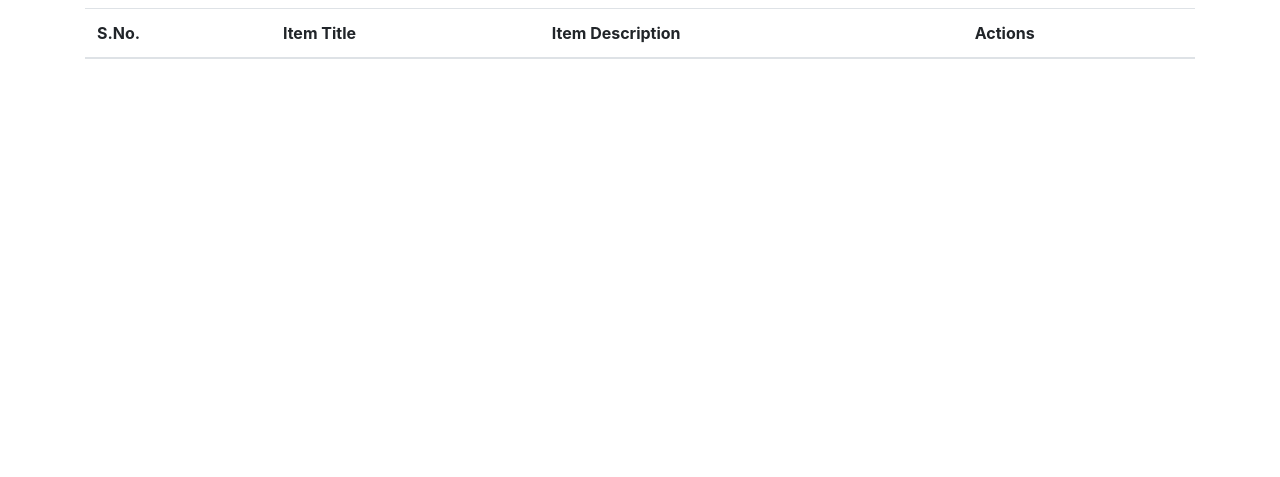
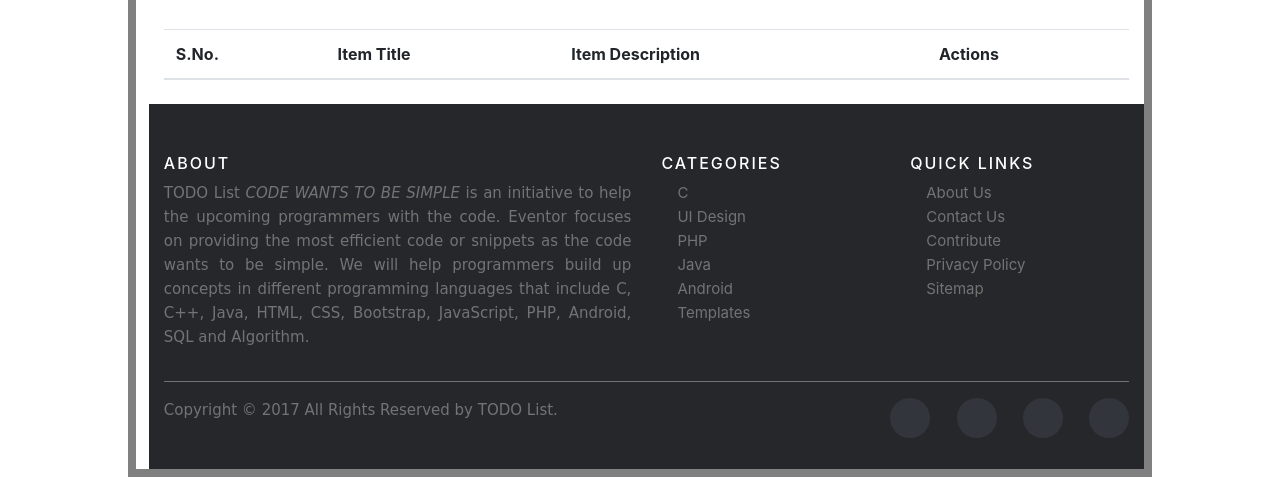
Before and after one commit to chaudhary19/TODO-List, a plain HTML site: page index.html in a window 1280 px wide. Shown: the part 562-1039 px from the top of the page. Before the commit the page ends 800 px from the top, so only its background shows below. Drawn offline with nearby package versions, Linux system fonts and the light colour scheme.

Commit message:
Added Footer

```diff
--- a/css/style.css
+++ b/css/style.css
@@ -18,3 +18,174 @@ p{
 #bottomborder{
 	border-top: 0.5px solid lightgrey;
 }
+
+.site-footer
+{
+  background-color:#26272b;
+  padding:45px 0 20px;
+  font-size:15px;
+  line-height:24px;
+  color:#737373;
+}
+.site-footer hr
+{
+  border-top-color:#bbb;
+  opacity:0.5
+}
+.site-footer hr.small
+{
+  margin:20px 0
+}
+.site-footer h6
+{
+  color:#fff;
+  font-size:16px;
+  text-transform:uppercase;
+  margin-top:5px;
+  letter-spacing:2px
+}
+.site-footer a
+{
+  color:#737373;
+}
+.site-footer a:hover
+{
+  color:#3366cc;
+  text-decoration:none;
+}
+.footer-links
+{
+  padding-left:0;
+  list-style:none
+}
+.footer-links li
+{
+  display:block
+}
+.footer-links a
+{
+  color:#737373
+}
+.footer-links a:active,.footer-links a:focus,.footer-links a:hover
+{
+  color:#3366cc;
+  text-decoration:none;
+}
+.footer-links.inline li
+{
+  display:inline-block
+}
+.site-footer .social-icons
+{
+  text-align:right
+}
+.site-footer .social-icons a
+{
+  width:40px;
+  height:40px;
+  line-height:40px;
+  margin-left:6px;
+  margin-right:0;
+  border-radius:100%;
+  background-color:#33353d
+}
+.copyright-text
+{
+  margin:0
+}
+@media (max-width:991px)
+{
+  .site-footer [class^=col-]
+  {
+    margin-bottom:30px
+  }
+}
+@media (max-width:767px)
+{
+  .site-footer
+  {
+    padding-bottom:0
+  }
+  .site-footer .copyright-text,.site-footer .social-icons
+  {
+    text-align:center
+  }
+}
+.social-icons
+{
+  padding-left:0;
+  margin-bottom:0;
+  list-style:none
+}
+.social-icons li
+{
+  display:inline-block;
+  margin-bottom:4px
+}
+.social-icons li.title
+{
+  margin-right:15px;
+  text-transform:uppercase;
+  color:#96a2b2;
+  font-weight:700;
+  font-size:13px
+}
+.social-icons a{
+  background-color:#eceeef;
+  color:#818a91;
+  font-size:16px;
+  display:inline-block;
+  line-height:44px;
+  width:44px;
+  height:44px;
+  text-align:center;
+  margin-right:8px;
+  border-radius:100%;
+  -webkit-transition:all .2s linear;
+  -o-transition:all .2s linear;
+  transition:all .2s linear
+}
+.social-icons a:active,.social-icons a:focus,.social-icons a:hover
+{
+  color:#fff;
+  background-color:#29aafe
+}
+.social-icons.size-sm a
+{
+  line-height:34px;
+  height:34px;
+  width:34px;
+  font-size:14px
+}
+.social-icons a.facebook:hover
+{
+  background-color:#3b5998
+}
+.social-icons a.twitter:hover
+{
+  background-color:#00aced
+}
+.social-icons a.linkedin:hover
+{
+  background-color:#007bb6
+}
+.social-icons a.dribbble:hover
+{
+  background-color:#ea4c89
+}
+@media (max-width:767px)
+{
+  .social-icons li.title
+  {
+    display:block;
+    margin-right:0;
+    font-weight:600
+  }
+}
+
+.overlap {
+  position: relative;
+  z-index: 2;
+  margin-top: -150px;
+
+}
--- a/index.html
+++ b/index.html
@@ -7,6 +7,8 @@
 
     <!-- Bootstrap CSS -->
     <link rel="stylesheet" href="https://stackpath.bootstrapcdn.com/bootstrap/4.5.0/css/bootstrap.min.css" integrity="sha384-9aIt2nRpC12Uk9gS9baDl411NQApFmC26EwAOH8WgZl5MYYxFfc+NcPb1dKGj7Sk" crossorigin="anonymous">
+
+    <link rel="stylesheet" type="text/css" href="css/style.css">
     <title>To Do List</title>
 </head>
 <!-- Internal css -->
@@ -96,6 +98,63 @@
     </div>
     <!-- Content end -->
 
+      <!-- Site footer -->
+    <footer class="site-footer">
+      <div class="container">
+        <div class="row">
+          <div class="col-sm-12 col-md-6">
+            <h6>About</h6>
+            <p class="text-justify">TODO List <i>CODE WANTS TO BE SIMPLE </i> is an initiative  to help the upcoming programmers with the code. Eventor focuses on providing the most efficient code or snippets as the code wants to be simple. We will help programmers build up concepts in different programming languages that include C, C++, Java, HTML, CSS, Bootstrap, JavaScript, PHP, Android, SQL and Algorithm.</p>
+          </div>
+            <div class="col-xs-6 col-md-3">
+            <h6>Categories</h6>
+            <ul class="footer-links">
+              <li><a href="#">C</a></li>
+              <li><a href="#">UI Design</a></li>
+              <li><a href="#">PHP</a></li>
+              <li><a href="#">Java</a></li>
+              <li><a href="#">Android</a></li>
+              <li><a href="#">Templates</a></li>
+            </ul>
+          </div>
+
+          <div class="col-xs-6 col-md-3">
+            <h6>Quick Links</h6>
+            <ul class="footer-links">
+              <li><a href="#">About Us</a></li>
+              <li><a href="#">Contact Us</a></li>
+              <li><a href="#">Contribute</a></li>
+              <li><a href="#">Privacy Policy</a></li>
+              <li><a href="#">Sitemap</a></li>
+            </ul>
+          </div>
+        </div>
+        <hr>
+      </div>
+      <div class="container">
+        <div class="row">
+          <div class="col-md-8 col-sm-6 col-xs-12">
+            <p class="copyright-text">Copyright &copy; 2017 All Rights Reserved by
+         <a href="#">TODO List</a>.
+            </p>
+          </div>
+
+          <div class="col-md-4 col-sm-6 col-xs-12">
+            <ul class="social-icons">
+              <li><a class="facebook" href="#"><i class="fa fa-facebook"></i></a></li>
+              <li><a class="twitter" href="#"><i class="fa fa-twitter"></i></a></li>
+              <li><a class="dribbble" href="#"><i class="fa fa-dribbble"></i></a></li>
+              <li><a class="linkedin" href="#"><i class="fa fa-linkedin"></i></a></li>
+            </ul>
+          </div>
+        </div>
+      </div>
+</footer>
+
+
+
+
+
     <!-- Optional JavaScript -->
     <!-- jQuery first, then Popper.js, then Bootstrap JS -->
 
```
